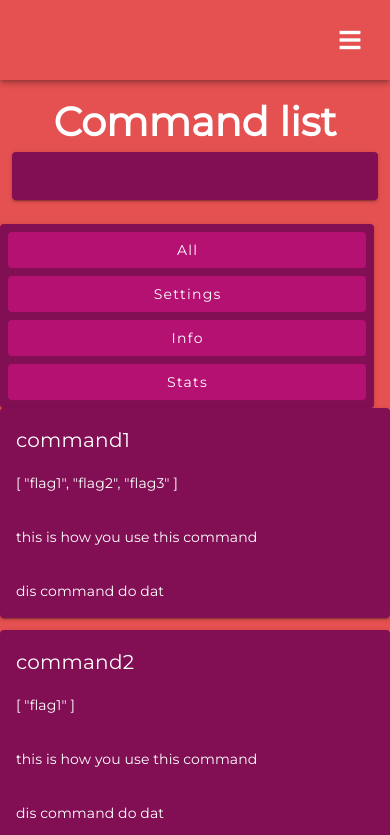
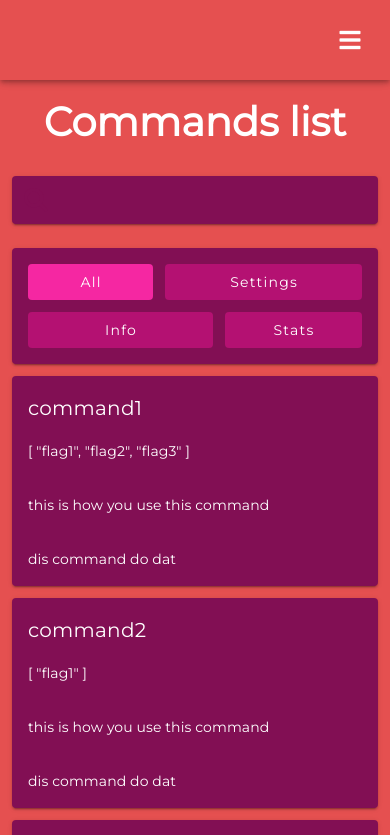
Before and after one commit to cvbenur/carson-website, a Vue app: page /commands in a window 390 px wide. Shown: the top 835 px of the page. Built offline with nearby package versions, Linux system fonts and the light colour scheme.

Commit message:
Add search filters and responsive design

```diff
--- a/src/views/Commands.vue
+++ b/src/views/Commands.vue
@@ -1,9 +1,19 @@
 <template>
   <v-container fluid>
+    <v-row
+      align="center"
+      justify="center"
+    >
+      <v-col
+        cols="12"
+        sm="6"
+      >
         <h1
           class="white--text font-weight-bold text-center"
           style="font-size: 40px"
-    >Command list</h1>
+        >Commands list</h1>
+      </v-col>
+    </v-row>
 
     <v-row
       align="center"
@@ -38,34 +48,102 @@
     </v-row>
 
     <v-row
-      align="top"
       justify="center"
     >
-      <v-col cols="12" sm="4" class="pa-0 pr-4">
+      <v-col
+        cols="12"
+        sm="2"
+        class="pr-sm-4 pa-sm-0"
+      >
         <v-card
           color="#820F54"
           :elevation="2"
+          class="px-3"
         >
-          <div class="d-flex flex-wrap justify-center px-2 pt-2">
+          <v-row
+            align="center"
+            justify="center"
+            class="px-1 pt-4"
+          >
+            <v-col
+              cols="5"
+              sm="12"
+              class="py-0"
+            >
               <v-btn
-              v-for="(cat, i) in categories"
                 block
-              :key="i"
-              color="secondary"
-              class="text-none mb-2"
+                :color="cat === 'All' ? 'selected' : 'secondary'"
+                class="text-none white--text"
                 :elevation="0"
                 ripple
-            >{{ cat }}</v-btn>
-          </div>
+                @click="cat = 'All'"
+              >All</v-btn>
+            </v-col>
+
+            <v-col
+              cols="7"
+              sm="12"
+              class="py-0 pl-0 pl-sm-3 pt-sm-3"
+            >
+              <v-btn
+                block
+                :color="cat === 'Settings' ? 'selected' : 'secondary'"
+                class="text-none white--text"
+                :elevation="0"
+                ripple
+                @click="cat = 'Settings'"
+              >Settings</v-btn>
+            </v-col>
+          </v-row>
+
+          <v-row
+            align="center"
+            justify="center"
+            class="px-1 pt-3 pb-4"
+          >
+            <v-col
+              cols="7"
+              sm="12"
+              class="py-0"
+            >
+              <v-btn
+                block
+                :color="cat === 'Info' ? 'selected' : 'secondary'"
+                class="text-none white--text"
+                :elevation="0"
+                ripple
+                @click="cat = 'Info'"
+              >Info</v-btn>
+            </v-col>
+
+            <v-col
+              cols="5"
+              sm="12"
+              class="py-0 pl-0 pl-sm-3 pt-sm-3"
+            >
+              <v-btn
+                block
+                :color="cat === 'Stats' ? 'selected' : 'secondary'"
+                class="text-none white--text"
+                :elevation="0"
+                ripple
+                @click="cat = 'Stats'"
+              >Stats</v-btn>
+            </v-col>
+          </v-row>
         </v-card>
       </v-col>
-      <v-col cols="12" sm="6" class="pa-0">
+
+      <v-col
+        cols="12"
+        sm="6"
+        class="pa-sm-0"
+      >
         <CommandTile
           class="pb-3"
           v-for="(command, i) in filteredSearch"
           :key="i"
           :commandName="command.name"
-          :category="command.category"
           :flags="command.flags"
           :usage="command.usage"
           :description="command.description"
@@ -79,7 +157,7 @@
 import { Vue, Component, Watch } from 'vue-property-decorator';
 import CommandTile from '@/components/CommandTile.vue';
 // eslint-disable-next-line no-unused-vars
-import Command from '@/models/command';
+import Command, { Categories } from '@/models/command';
 
 @Component({
   components: {
@@ -89,38 +167,33 @@ import Command from '@/models/command';
 export default class Commands extends Vue {
   public name: string = 'Commands';
   private search: string|null = null;
-  private categories: Array<string> = [
-    'All',
-    'Settings',
-    'Info',
-    'Stats',
-  ];
-
+  private cat: string = Categories.All;
+  private filteredSearch: Array<Command> = [];
   private commands: Array<Command> = [
     new Command(
       'command1',
-      'general',
+      Categories.Stats,
       'this is how you use this command',
       'dis command do dat',
       ['flag1', 'flag2', 'flag3'],
     ),
     new Command(
       'command2',
-      'info',
+      Categories.Info,
       'this is how you use this command',
       'dis command do dat',
       ['flag1'],
     ),
     new Command(
       'command3',
-      'settings',
+      Categories.Settings,
       'this is how you use this command',
       'dis command do dat',
       ['flag1', 'flag2'],
     ),
     new Command(
       'ziak',
-      'settings',
+      Categories.Settings,
       'this is how you use this command',
       'dis command do dat',
     ),
@@ -128,16 +201,24 @@ export default class Commands extends Vue {
 
   @Watch('search')
   searchChanged(newVal: string) {
-    this.filteredSearch = (
-      this.search == null
-        ? this.filteredSearch = this.commands
-        : this.filteredSearch = this.commands.filter(
-          c => c.name.toLowerCase().includes(newVal.toLowerCase()),
-        )
-    );
+    this.filterSearch(newVal, this.cat);
   }
 
-  private filteredSearch: Array<Command> = [];
+  @Watch('cat')
+  categoryChanged(newVal: string) {
+    this.filterSearch(this.search, newVal);
+  }
+
+  filterSearch(search: string|null, cat: string) {
+    this.filteredSearch = this.commands.filter((command: Command) => (
+      (search
+        ? command.name.toLowerCase().includes(search.toLowerCase())
+        : true)
+        && (cat !== Categories.All
+          ? command.category === cat
+          : true)
+    ));
+  }
 
   created() {
     this.filteredSearch = this.commands;
```
Lines whose indentation alone changed are shown as unchanged.
